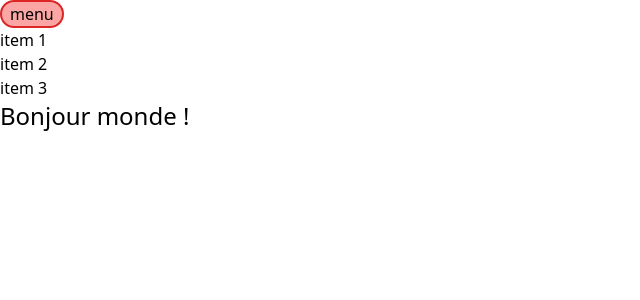
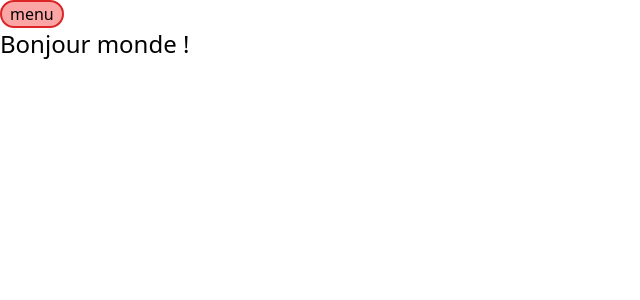
Before and after one commit to MMI-SAE-203/r213-2024-pracht-tp1-yaroslavyerm, a Vue app: page / in a window 1280 px wide. Shown: the top 300 px of the page, without its empty margins (0-640 px from the left). Built offline with nearby package versions, Linux system fonts and the light colour scheme.

Commit message:
ajouté v-show sur menu

```diff
--- a/src/App.vue
+++ b/src/App.vue
@@ -18,7 +18,7 @@ const menuIsOpen = ref(false)
       >
       menu
     </button>
-    <nav  id="mainNav">
+    <nav v-show="menuIsOpen" id="mainNav">
       <ul>
         <li><a href="#">item 1</a></li>
         <li><a href="#">item 2</a></li>
```
